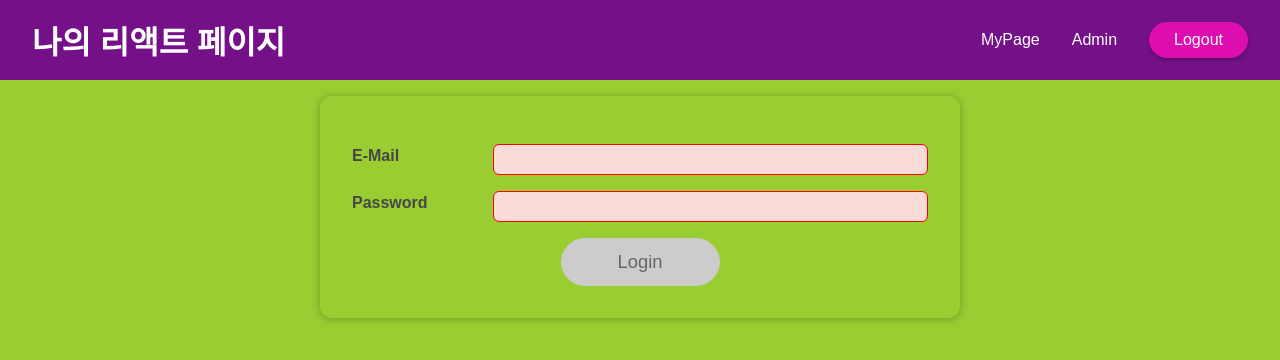
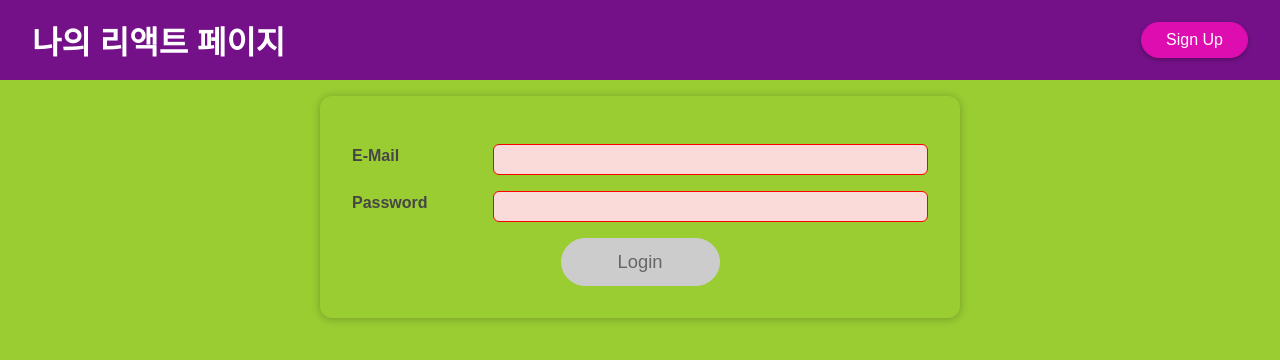
Before and after one commit to chanhee7/react-study202406, a React (Create React App) app: page / in a window 1280 px wide. Shown: the top 360 px of the page. Built offline with nearby package versions, Linux system fonts and the light colour scheme.

Commit message:
# Context API 기초

```diff
--- a/src/components/SideEffect/Navigation.js
+++ b/src/components/SideEffect/Navigation.js
@@ -1,25 +1,38 @@
-import React from 'react';
-import styles from './Navigation.module.css';
+import React, { useContext } from "react";
+import styles from "./Navigation.module.css";
+import AuthContext from "../../store/auth-context";
 
-const Navigation = ({ onLogout }) => {
+const Navigation = () => {
 
-  return (
-    <nav className={styles.nav}>
-      <ul>
+  let loginPage = (onLogout) => (
+    <>
       <li>
-          <a href='/'>MyPage</a>
+        <a href="/">MyPage</a>
       </li>
 
       <li>
-          <a href='/'>Admin</a>
+        <a href="/">Admin</a>
       </li>
 
       <li>
         <button onClick={onLogout}>Logout</button>
       </li>
-      </ul>
+    </>
+  );
+
+  const anonymousPage = (
+    <li>
+      <button>Sign Up</button>
+    </li>
+  );
+
+  const { isLoggedIn, onLogout } = useContext(AuthContext);
+
+  return (
+    <nav className={styles.nav}>
+      <ul>{isLoggedIn ? loginPage(onLogout) : anonymousPage}</ul>
     </nav>
-  )
-}
+  );
+};
 
-export default Navigation
+export default Navigation;
--- /dev/null
+++ b/src/store/auth-context.js
@@ -0,0 +1,12 @@
+import React from "react";
+
+// 로그인 관련 상태데이터들을 중앙집중 관리하는 파일
+// 컨텍스트는 데이터 중앙저장소 - 생성시 기본 데이터를 명시
+// 데이터 값은 타입 기본값을 명시
+const AuthContext = React.createContext(
+  {
+    isLoggedIn: false
+  }
+);
+
+export default AuthContext;
```
Also changed, not shown: src/App.js (+5 -2 lines). Lines whose indentation alone changed are shown as unchanged.
